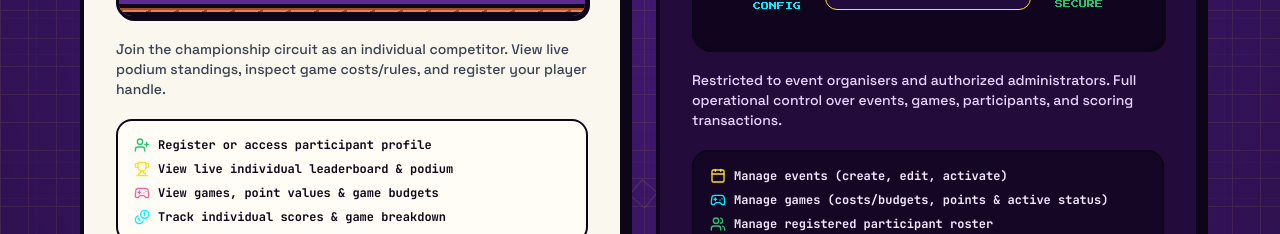
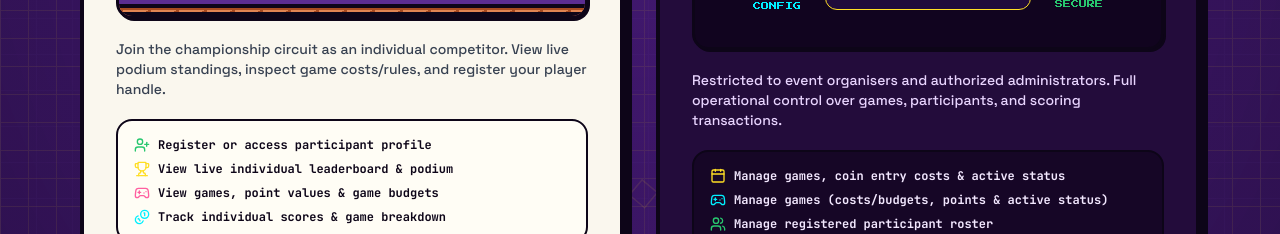
Before and after one commit to Waibha/funtopia, a React (Vite) app: page /select-portal in a window 1280 px wide. Shown: the part 522-756 px from the top of the page. Built offline with nearby package versions, Linux system fonts and the light colour scheme; no server answers; the database is empty; the HTML template or start-up script is replaced by a standard one.

Commit message:
chore: cleanup event references and competition id for Madagascar

```diff
--- a/src/pages/PortalSelectPage.jsx
+++ b/src/pages/PortalSelectPage.jsx
@@ -202,14 +202,14 @@ export default function PortalSelectPage() {
                 </div>
 
                 <p className="text-purple-200 font-sans text-xs sm:text-sm font-medium mb-5 leading-relaxed">
-                  Restricted to event organisers and authorized administrators. Full operational control over events, games, participants, and scoring transactions.
+                  Restricted to event organisers and authorized administrators. Full operational control over games, participants, and scoring transactions.
                 </p>
 
                 {/* Functional Highlights */}
                 <div className="space-y-2 text-xs font-mono font-bold text-purple-100 mb-6 bg-[#160626] p-4 rounded-2xl border-2 border-[#0D0518]">
                   <div className="flex items-center gap-2">
                     <Calendar className="w-4 h-4 text-[#FFDE25] shrink-0" />
-                    <span>Manage events (create, edit, activate)</span>
+                    <span>Manage games, coin entry costs & active status</span>
                   </div>
                   <div className="flex items-center gap-2">
                     <Gamepad2 className="w-4 h-4 text-[#00F0FF] shrink-0" />
--- a/src/pages/ScoringManagement.jsx
+++ b/src/pages/ScoringManagement.jsx
@@ -168,7 +168,7 @@ export default function ScoringManagement({
 
     const tx = {
       id: `tx-${Date.now()}-${Math.floor(Math.random() * 1000)}`,
-      competitionId: data.activeCompetition?.id || 'funtopia-championship',
+      competitionId: data.activeCompetition?.id || 'madagascar-championship',
       participantId: selectedParticipant.id,
       gameId: selectedGame.id,
       pointsDelta: finalDelta,
```
